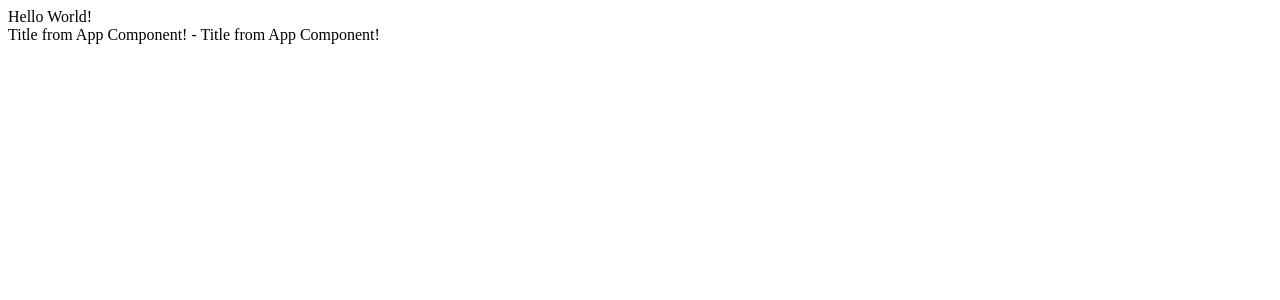
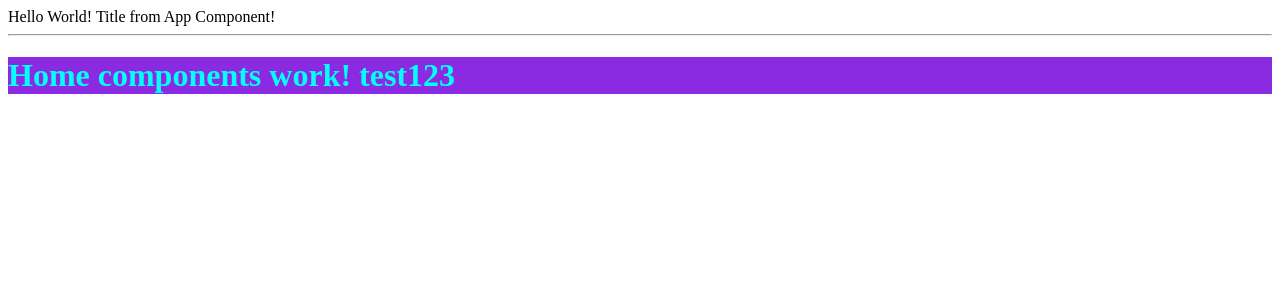
Before and after one commit to PlamenPetroww/TypeScript-and-Angular, an Angular app in the folder Components/components-demo-app/: page / in a window 1280 px wide. Shown: the top 300 px of the page. Built offline with nearby package versions, Linux system fonts and the light colour scheme.

Commit message:
manully created Component

```diff
--- a/Components/components-demo-app/src/app/app.component.html
+++ b/Components/components-demo-app/src/app/app.component.html
@@ -1,3 +1,3 @@
-<div>Hello World!</div>
-
-<span>{{ title + ' - ' + title}}</span>
+<div>Hello World! {{title}}</div>
+<hr />
+<app-home />
--- a/Components/components-demo-app/src/app/app.module.ts
+++ b/Components/components-demo-app/src/app/app.module.ts
@@ -2,11 +2,11 @@ import { NgModule } from '@angular/core';
 import { BrowserModule } from '@angular/platform-browser';
 
 import { AppComponent } from './app.component';
+import { HomeComponent } from './home/home.component';
 
 @NgModule({
   declarations: [
-    AppComponent
-  ],
+    AppComponent, HomeComponent],
   imports: [
     BrowserModule
   ],
--- /dev/null
+++ b/Components/components-demo-app/src/app/home/home.component.css
@@ -0,0 +1,4 @@
+h1 {
+    color: aqua;
+    background-color: blueviolet;
+}
--- /dev/null
+++ b/Components/components-demo-app/src/app/home/home.component.html
@@ -0,0 +1 @@
+<h1>Home components work! {{test}}</h1>
--- /dev/null
+++ b/Components/components-demo-app/src/app/home/home.component.ts
@@ -0,0 +1,10 @@
+import { Component } from '@angular/core';
+
+@Component({
+  selector: 'app-home',
+  templateUrl: './home.component.html',
+  styleUrls: ['./home.component.css']
+})
+export class HomeComponent {
+    test = 'test123';
+}
```
